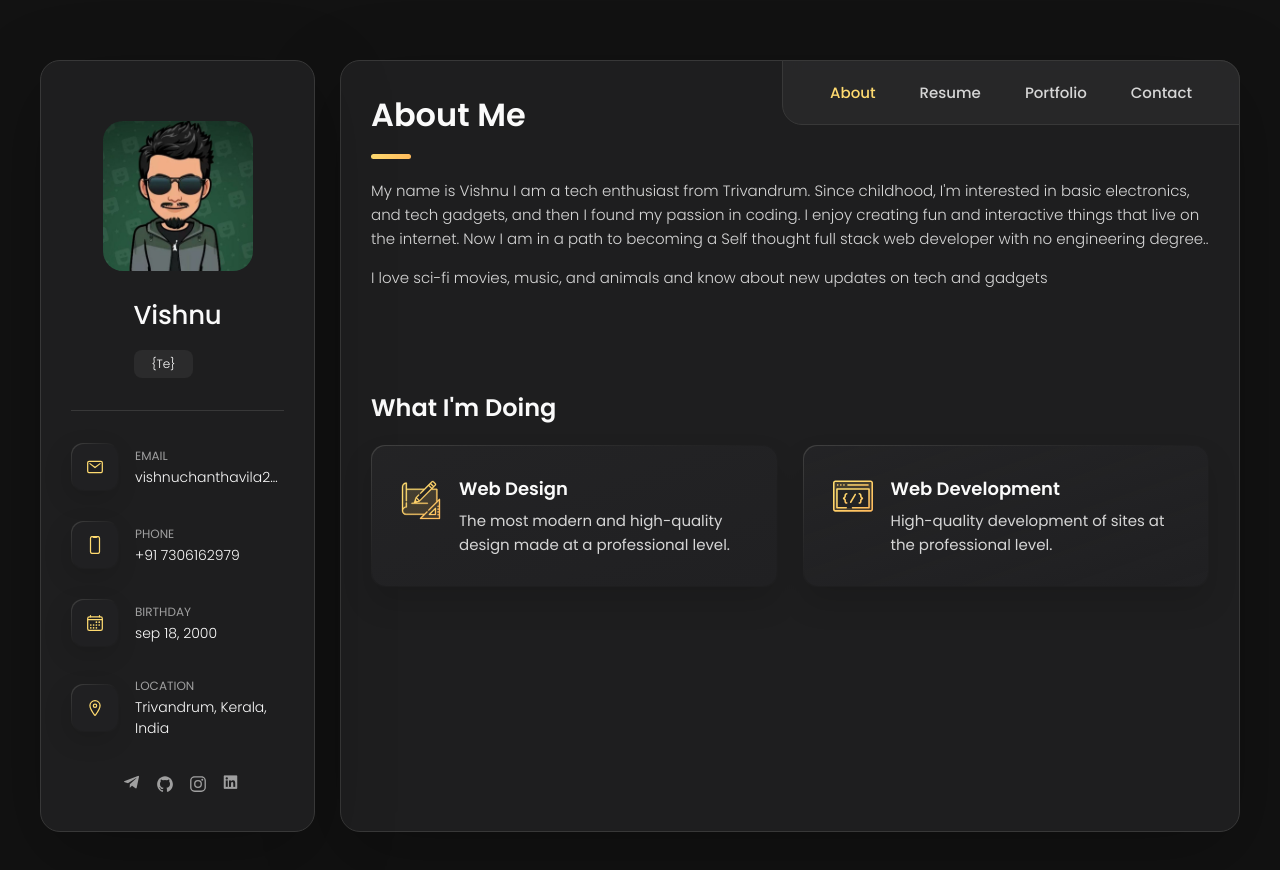
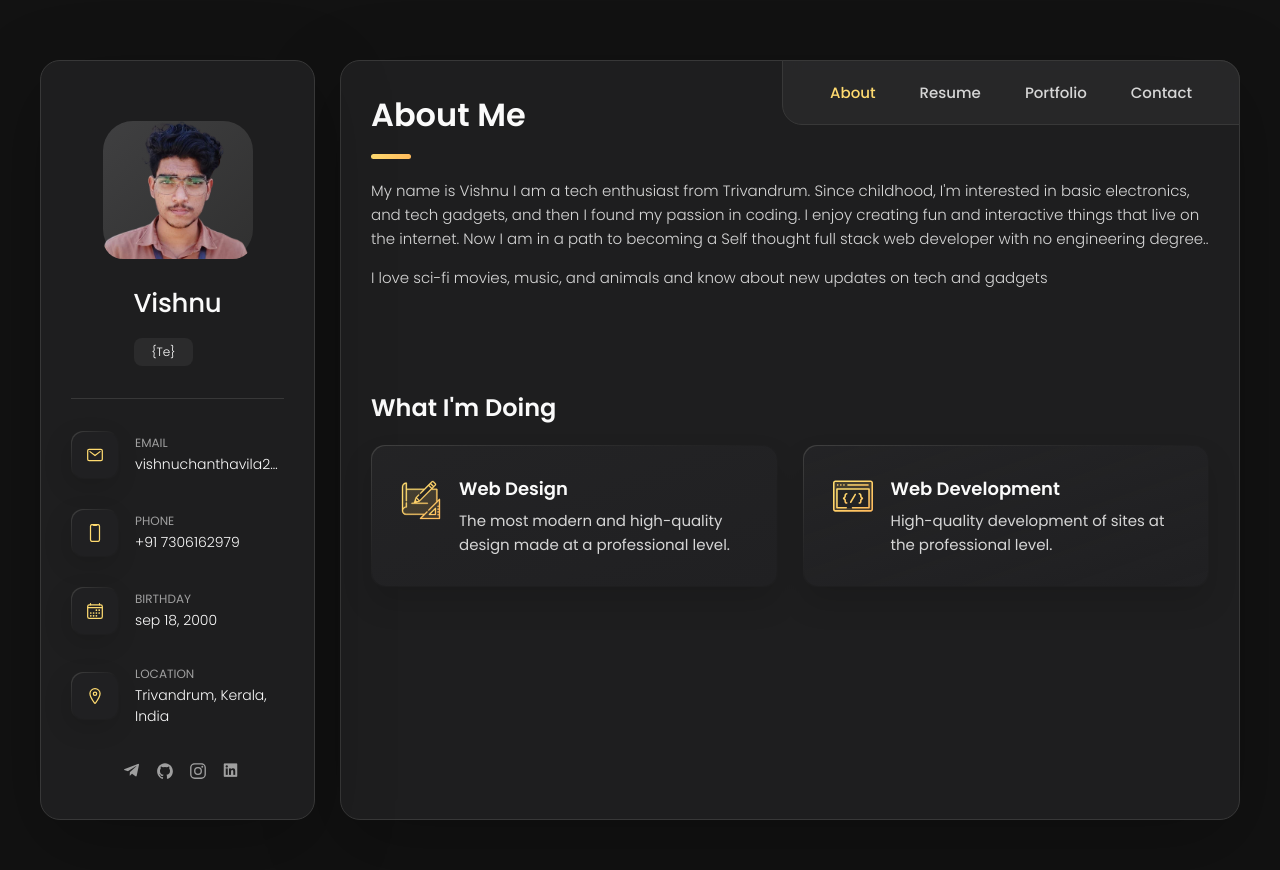
Before and after one commit to vishnutvm/personal_website, a plain HTML site: page index.html in a window 1280 px wide. Drawn offline with nearby package versions, Linux system fonts and the light colour scheme; files whose address does not match are found by name.

Commit message:
change profile pic

```diff
--- a/index.html
+++ b/index.html
@@ -45,7 +45,7 @@
       <div class="sidebar-info">
 
         <figure class="avatar-box =">
-          <img class="" src="assets/image/personal_logo.jpeg" alt="Vishnu" width="80">
+          <img class="" src="assets/image/dumy (1).png" alt="Vishnu" width="80">
         </figure>
 
         <div class="info-content">
```
Also changed, not shown: assets/image/dumy (1).png (added), assets/image/dumy.png (added), assets/image/profile.png (added).
